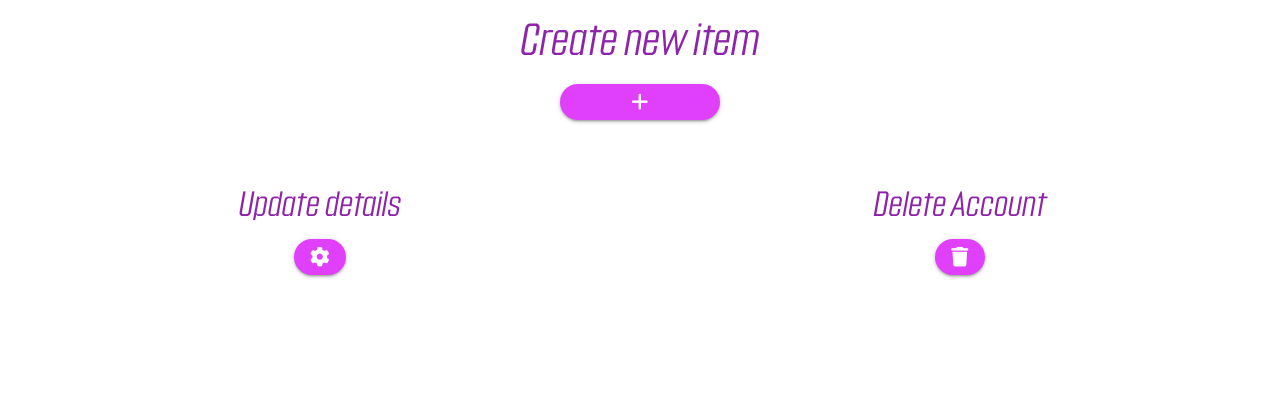
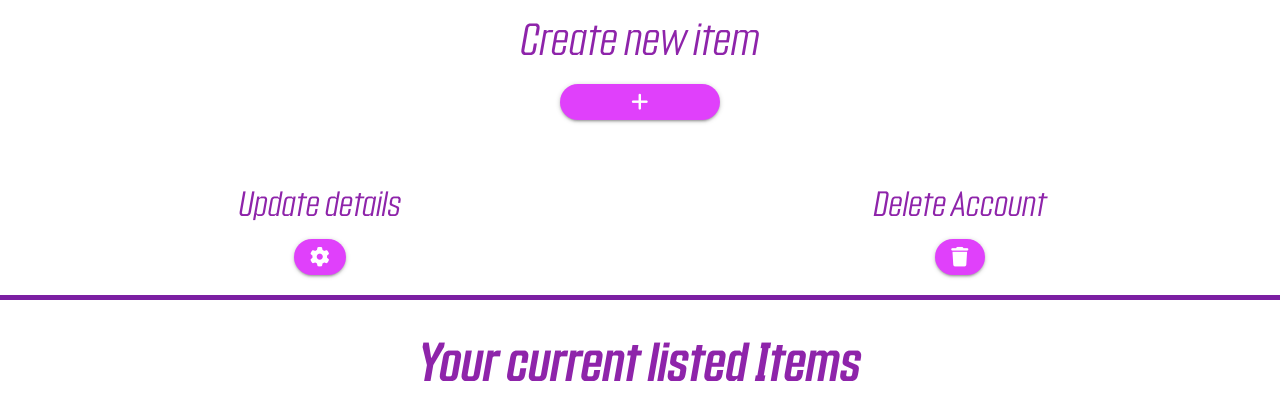
Before and after one commit to T254-bot/Moxxis_Market, a Flask app: page /profile/1 in a window 1280 px wide. Shown: the part 276-696 px from the top of the page. Run offline with Flask 3, Linux system fonts and the light colour scheme; the visitor is signed in with stand-in values (Sample User, id 1); a database or web service that is not in the repository returns one stand-in record (values such as "Sample title"); some libraries are stand-ins or nearby versions.

Commit message:
Adds additional styling to profile page

```diff
--- a/static/css/style.css
+++ b/static/css/style.css
@@ -184,6 +184,10 @@
     font-size: 20px;
 }
 
+.user-items {
+    border-top: solid #7b1fa2 5px;
+}
+
 /* ----------------------------------------------------- Login */
 
 .login-bg {
--- a/templates/profile.html
+++ b/templates/profile.html
@@ -25,6 +25,9 @@
     </div>
 
     <div class="row user-items">
+        <div class="col s12">
+            <h2 class="profile-items-header countach-font purple-text text-darken-1 center-align">Your current listed Items</h2>
+        </div>
         {% for item in items_for_sale %}
             {% if item.created_by == email %}
             <div class="col s5 m3 l2 item-card card-panel grey darken-3">
```
